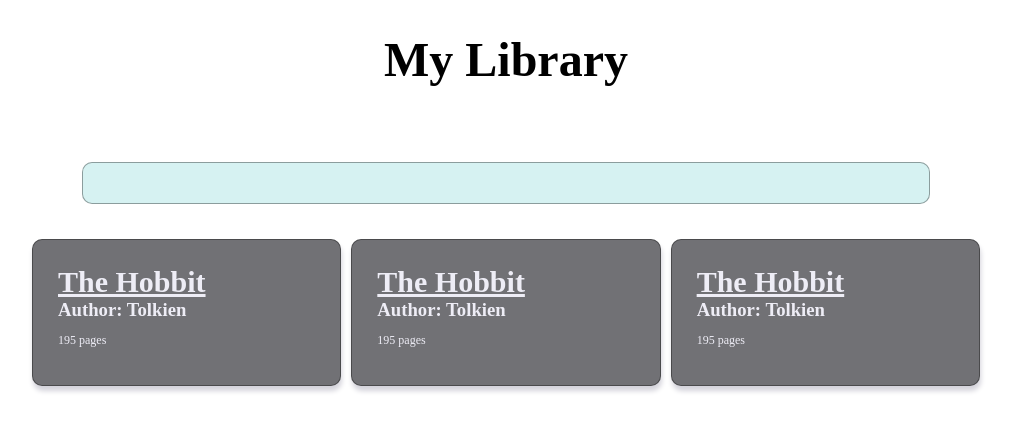
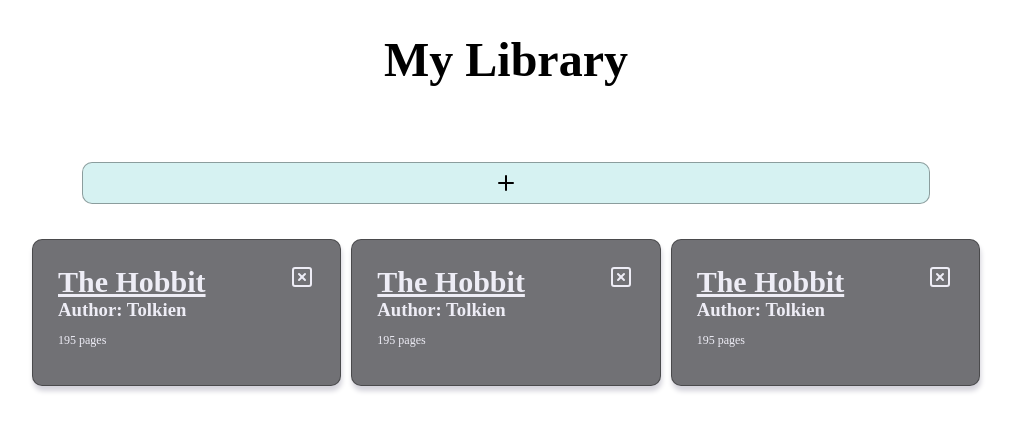
Before and after one commit to Erbnlegend/simpleLibrary, a plain HTML site: page index.html in a window 1280 px wide. Shown: the whole page, without its empty margins (134-1147 px from the left). Drawn offline with nearby package versions, Linux system fonts and the light colour scheme.

Commit message:
Github Pages breaks things

```diff
--- a/src/style.css
+++ b/src/style.css
@@ -48,7 +48,7 @@
 
 .card .delete {
     display: flex;
-    background-image: url('images/x-square.svg');
+    background-image: url('/images/x-square.svg');
     width: 25px;
     height: 25px;
     transition-duration: .3s;
@@ -71,7 +71,7 @@
     border: 1px solid rgba(0, 0, 0, 0.349);
     padding: 20px 30px;
     border-radius: 10px;
-    background-image: url('images/plus.svg');
+    background-image: url('/images/plus.svg');
     background-repeat: no-repeat;
     background-position: center;
 }
```
